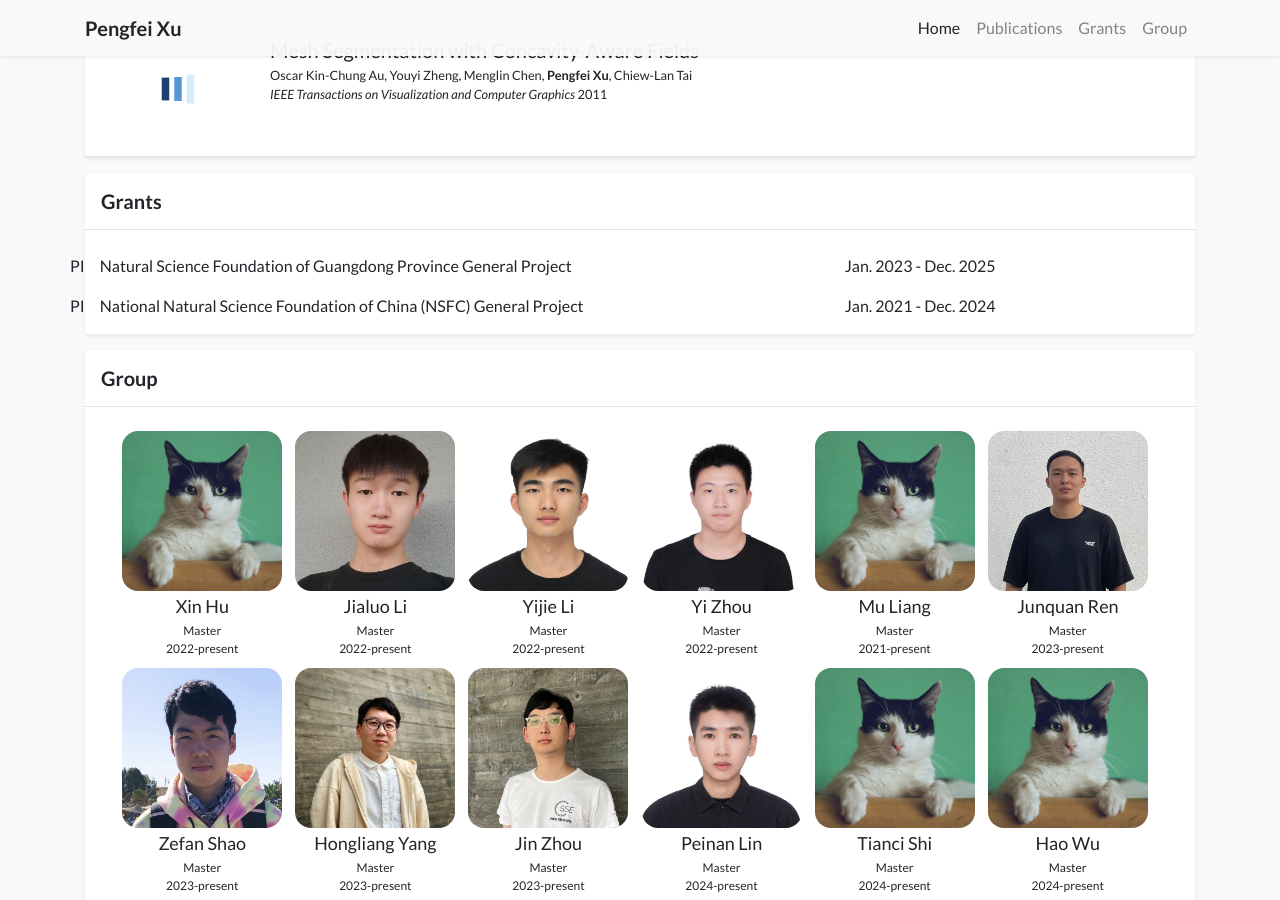
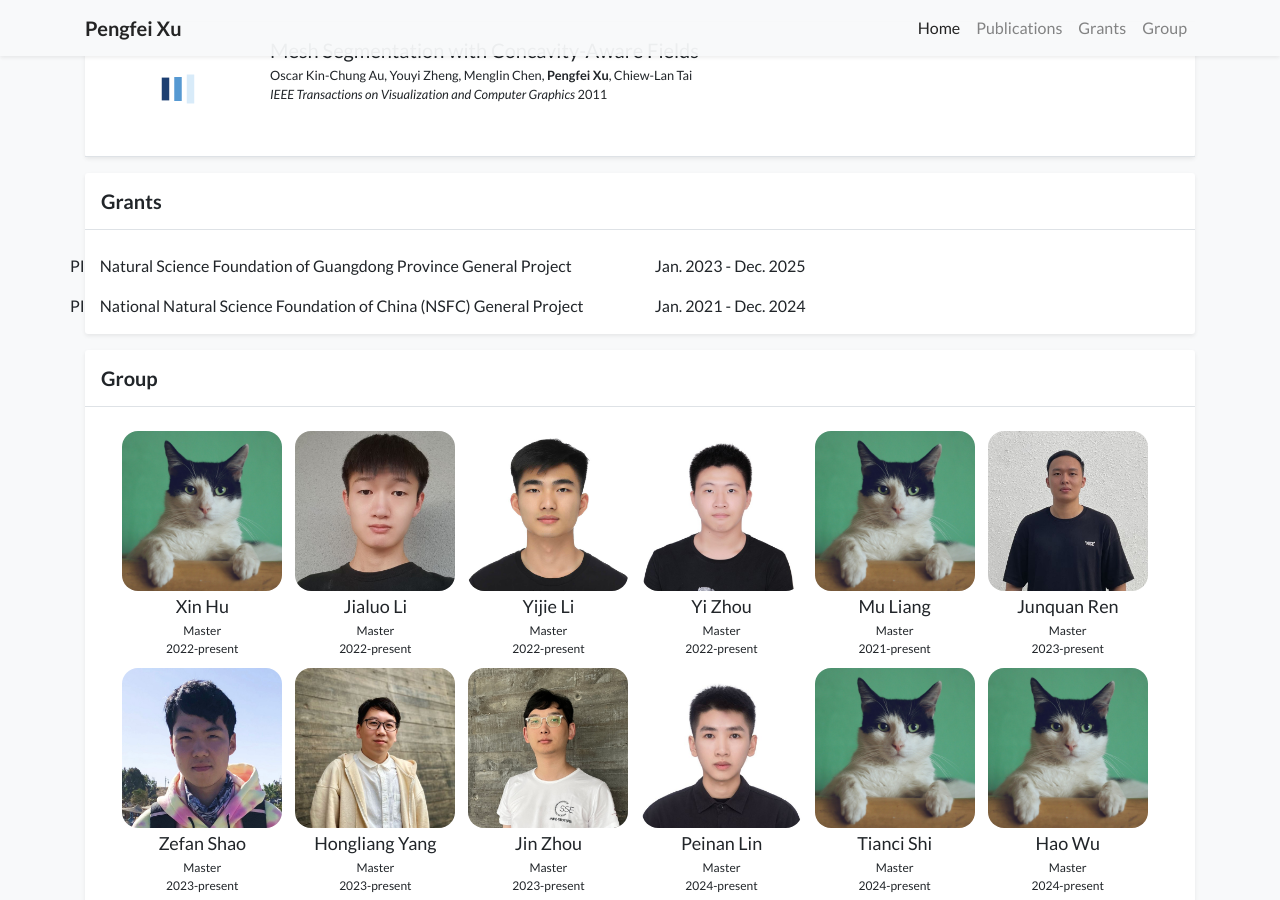
Before and after one commit to pengfeixu/pengfeixu.github.io, a Jekyll site: the page built from index.html, in a window 1280 px wide and 900 px high, scrolled down 3331 px. Built offline with Jekyll 4.4.1, drawn with Linux system fonts in a browser that asks for light colours; a style sheet for code colours, icons or effects is not loaded.

Commit message:
Update grant_item.html

```diff
--- a/_includes/widgets/grant_item.html
+++ b/_includes/widgets/grant_item.html
@@ -6,7 +6,7 @@
         <div class = "col-2; text-align: center">
             <p class="font-weight-normal">{{ item.role }}</p>
         </div>
-        <div class = "col-8">
+        <div class = "col-6">
             <p class="font-weight-normal">{{ item.project }}</p>
         </div>
         <div class = "col-2; text-align: right">
```
